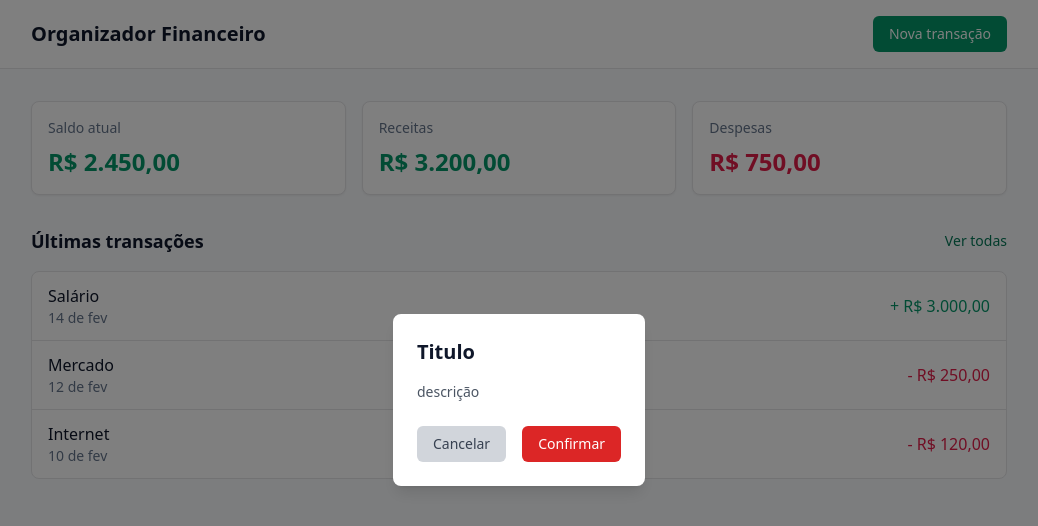
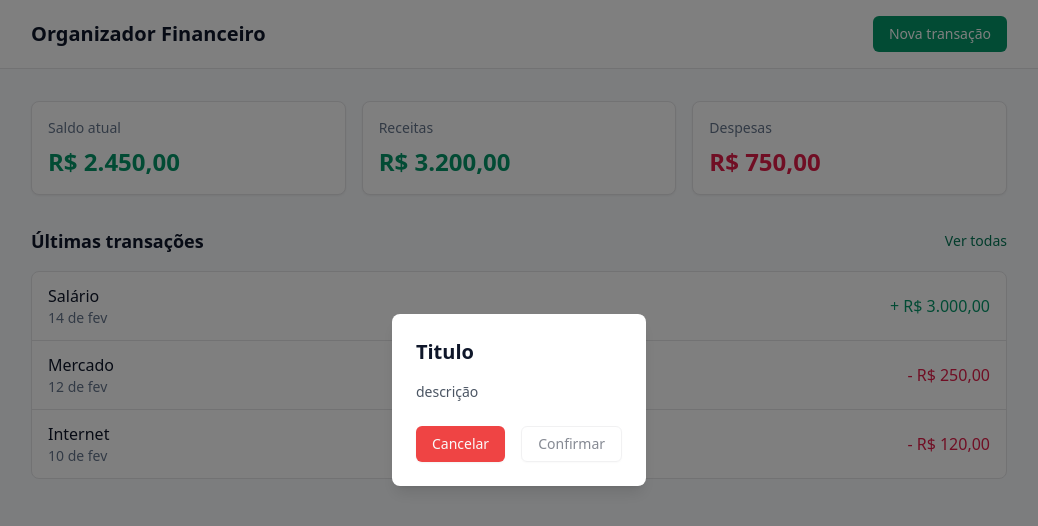
Before and after one commit to andreicavalcantedev/financial-organizer, a React (Vite) app: page / in a window 1280 px wide. Both pictures are taken after a click on the button "Nova transação". Shown: the top 526 px of the page, without its empty margins (121-1159 px from the left). Built offline with nearby package versions, Linux system fonts and the light colour scheme.

Commit message:
chore: add recharts

```diff
--- a/package.json
+++ b/package.json
@@ -16,6 +16,7 @@
     "lucide-react": "^0.564.0",
     "react": "^19.2.0",
     "react-dom": "^19.2.0",
+    "recharts": "^3.7.0",
     "tailwind-merge": "^3.4.0",
     "tailwindcss-animate": "^1.0.7"
   },
--- a/src/components/AddNewTransactionModal/AddNewTransactionModal.tsx
+++ b/src/components/AddNewTransactionModal/AddNewTransactionModal.tsx
@@ -1,3 +1,5 @@
+import { Button } from "../ui/button";
+
 interface AddNewTransactionProps {
     isOpen: boolean;
     setIsOpen: (isOpen: boolean) => void;
@@ -7,26 +9,19 @@
 export const AddNewTransactionModal = ({ isOpen, setIsOpen, action }: AddNewTransactionProps) => {
     return (
         <div className={`fixed inset-0 z-50 flex items-center justify-center ${isOpen ? 'block' : 'hidden'}`}>
-            <div className="absolute inset-0 bg-black opacity-50" onClick={() => setIsOpen(false)}></div>
+            <div className="absolute inset-0 bg-black opacity-50"></div>
             <div className="relative rounded-lg bg-white p-6 shadow-lg">
                 <p className="mb-4 text-xl font-semibold">Titulo</p>
                 <p className="mb-6 text-sm text-gray-600">descrição</p>
                 <div className="flex justify-end space-x-4">
-                    <button
-                        className="rounded-md bg-gray-300 px-4 py-2 text-sm font-medium text-gray-700 hover:bg-gray-400"
-                        onClick={() => setIsOpen(false)}
-                    >
-                        Cancelar
-                    </button>
-                    <button
-                        className="rounded-md bg-red-600 px-4 py-2 text-sm font-medium text-white hover:bg-red-700"
-                        onClick={() => {
-                            action();
-                            setIsOpen(false);
+                    <Button variant="destructive" onClick={() => setIsOpen(false)}>Cancelar</Button>
+                    <Button disabled variant="outline" onClick={() => {
+                        action();
+                        setIsOpen(false);
                         }}
                     >
                         Confirmar
-                    </button>
+                    </Button>
                 </div>
             </div>
         </div>
--- /dev/null
+++ b/src/components/ui/button.tsx
@@ -0,0 +1,57 @@
+import * as React from "react"
+import { Slot } from "@radix-ui/react-slot"
+import { cva, type VariantProps } from "class-variance-authority"
+
+import { cn } from "@/lib/utils"
+
+const buttonVariants = cva(
+  "inline-flex items-center justify-center gap-2 whitespace-nowrap rounded-md text-sm font-medium transition-colors focus-visible:outline-none focus-visible:ring-1 focus-visible:ring-ring disabled:pointer-events-none disabled:opacity-50 [&_svg]:pointer-events-none [&_svg]:size-4 [&_svg]:shrink-0",
+  {
+    variants: {
+      variant: {
+        default:
+          "bg-primary text-primary-foreground shadow hover:bg-primary/90",
+        destructive:
+          "bg-destructive text-destructive-foreground shadow-sm hover:bg-destructive/90",
+        outline:
+          "border border-input bg-background shadow-sm hover:bg-accent hover:text-accent-foreground",
+        secondary:
+          "bg-secondary text-secondary-foreground shadow-sm hover:bg-secondary/80",
+        ghost: "hover:bg-accent hover:text-accent-foreground",
+        link: "text-primary underline-offset-4 hover:underline",
+      },
+      size: {
+        default: "h-9 px-4 py-2",
+        sm: "h-8 rounded-md px-3 text-xs",
+        lg: "h-10 rounded-md px-8",
+        icon: "h-9 w-9",
+      },
+    },
+    defaultVariants: {
+      variant: "default",
+      size: "default",
+    },
+  }
+)
+
+export interface ButtonProps
+  extends React.ButtonHTMLAttributes<HTMLButtonElement>,
+    VariantProps<typeof buttonVariants> {
+  asChild?: boolean
+}
+
+const Button = React.forwardRef<HTMLButtonElement, ButtonProps>(
+  ({ className, variant, size, asChild = false, ...props }, ref) => {
+    const Comp = asChild ? Slot : "button"
+    return (
+      <Comp
+        className={cn(buttonVariants({ variant, size, className }))}
+        ref={ref}
+        {...props}
+      />
+    )
+  }
+)
+Button.displayName = "Button"
+
+export { Button, buttonVariants }
```
Also changed, not shown: 1 other file (tests, documents, lock files or other folders).
